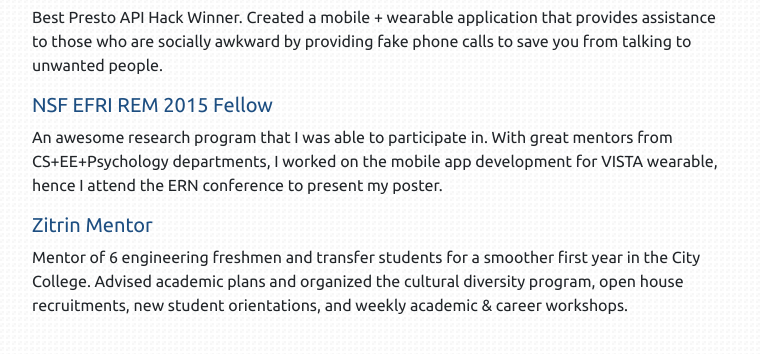
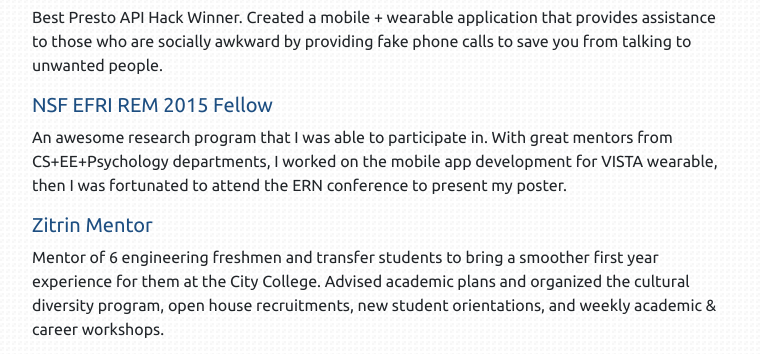
Before and after one commit to heeseungp/heeseungp.github.io, a plain HTML site: page experience.html in a window 1280 px wide. Shown: the part 1021-1375 px from the top of the page, without its empty margins (258-1020 px from the left). Drawn offline with nearby package versions, Linux system fonts and the light colour scheme.

Commit message:
Fix grammar in experience bio

```diff
--- a/experience.html
+++ b/experience.html
@@ -76,12 +76,12 @@
         <h5> <a class="experience" href="https://drive.google.com/open?id=1y1Dg5Zc4iTthLAu_P5QVDVPsHeL4RPEd">NSF EFRI REM 2015 Fellow</a> </h5>
         <p class="experience">
             An awesome research program that I was able to participate in.
-            With great mentors from CS+EE+Psychology departments, I worked on the mobile app development for VISTA wearable, hence I attend the ERN conference to present my poster.
+            With great mentors from CS+EE+Psychology departments, I worked on the mobile app development for VISTA wearable, then I was fortunated to attend the ERN conference to present my poster.
         </p>
 
         <h5> <a class="experience" href="https://drive.google.com/open?id=1BOYC7aAEHvDlUL3ZcYtu_CR4UtfTYIhD">Zitrin Mentor</a> </h5>
         <p class="experience">
-            Mentor of 6 engineering freshmen and transfer students for a smoother first year in the City College.
+            Mentor of 6 engineering freshmen and transfer students to bring a smoother first year experience for them at the City College.
             Advised academic plans and organized the cultural diversity program, open house recruitments, new student orientations, and weekly academic & career workshops.
         </p>
 
```
